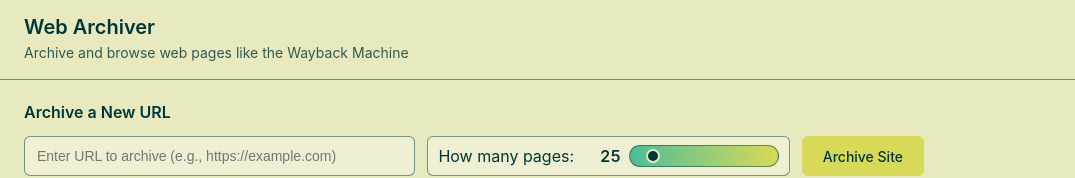
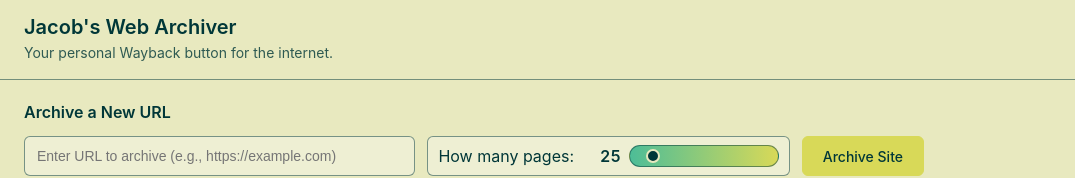
Before and after one commit to jpjacobpadilla/web-archiver, a React app in the folder frontend/web-archiver/: page / in a window 1280 px wide. Shown: the top 178 px of the page, without its empty margins (0-1075 px from the left). Built offline with nearby package versions, Linux system fonts and the light colour scheme; no server answers; the HTML template or start-up script is replaced by a standard one.

Commit message:
better branding

```diff
--- a/frontend/web-archiver/src/App.jsx
+++ b/frontend/web-archiver/src/App.jsx
@@ -186,8 +186,8 @@
   return (
     <div className="app">
       <header>
-        <h1>Web Archiver</h1>
-        <p>Archive and browse web pages like the Wayback Machine</p>
+        <h1>Jacob's Web Archiver</h1>
+        <p>Your personal Wayback button for the internet.</p>
 
         {viewingPage && (
           <div className="archive-banner">
```
